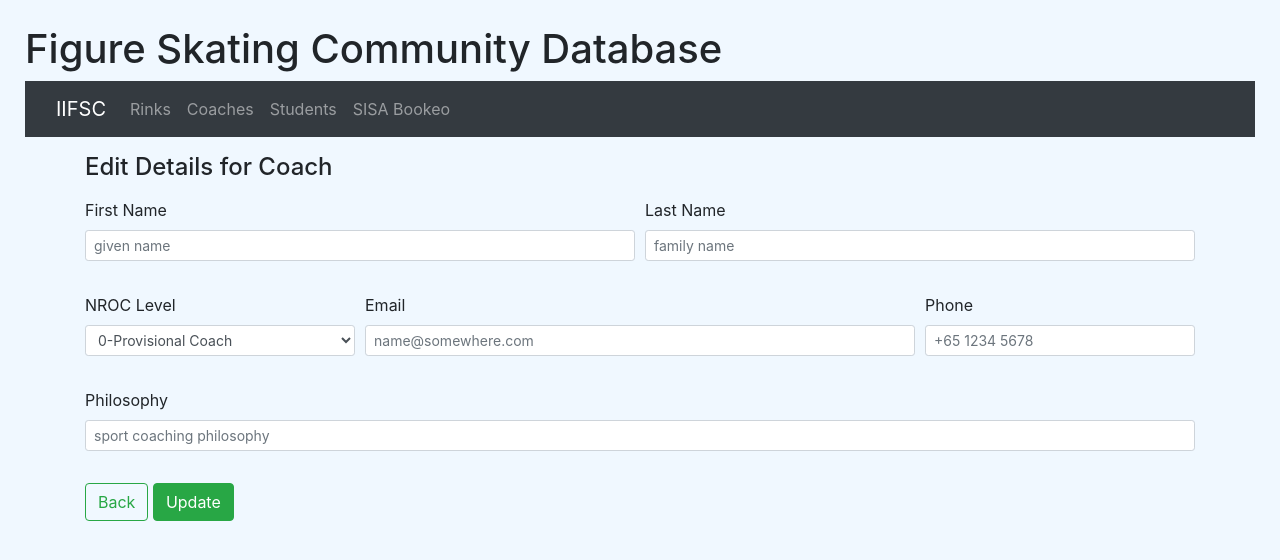
After one commit to suipingooi/mysched, a Flask app: template iifscDB/templates/update_coach.template.html in a window 1280 px wide. The commit adds this page. Shown: the top 560 px of the page. Run offline with Flask 2, Linux system fonts and the light colour scheme; the template is opened without the code that fills it, so the values that code supplies are empty; some libraries are stand-ins or nearby versions.

Commit message:
added coaches edit/update

```diff
--- a/iifscDB/app.py
+++ b/iifscDB/app.py
@@ -43,7 +43,9 @@ def coaches_list():
         'coach_lname': 1,
         'coach_fname': 1,
         'nroc_level': 1,
-        'philosophy': 1
+        'philosophy': 1,
+        'coach_email': 1,
+        'coach_phone': 1
     })
 
     return render_template('coach.template.html',
@@ -74,17 +76,17 @@ def newcoach_form():
         "philosophy": philosophy
     })
 
-    return "Coach Added Successfully"
+    return redirect(url_for('coaches_list'))
 
 
 # coaches remove - DELETE
 @app.route('/coaches/<coach_id>/delete')
 def del_coach(coach_id):
-    coach = db.coaches.find_one({
+    coach_to_delete = db.coaches.find_one({
         '_id': ObjectId(coach_id)
     })
     return render_template('validate_coach.template.html',
-                           coach_to_delete=coach)
+                           coach_to_delete=coach_to_delete)
 
 
 @app.route('/coaches/<coach_id>/delete', methods=['POST'])
@@ -95,8 +97,28 @@ def process_delete_coach(coach_id):
     return redirect(url_for('coaches_list'))
 
 
+@app.route('/coaches/<coach_id>/update')
+def update_coach(coach_id):
+    coach_to_edit = db.coaches.find_one({
+        '_id': ObjectId(coach_id)
+    })
+    return render_template('update_coach.template.html',
+                           coach_to_edit=coach_to_edit)
+
+
+@app.route('/coaches/<coach_id>/update', methods=['POST'])
+def process_update_coach(coach_id):
+    db.coaches.update_one({
+        '_id': ObjectId(coach_id)
+    }, {
+        '$set': request.form
+    })
+    return redirect(url_for('coaches_list'))
+
 # STUDENTS PAGE
 # students listing - READ
+
+
 @app.route('/students')
 def students_list():
 
--- a/iifscDB/static/css/style.css
+++ b/iifscDB/static/css/style.css
@@ -6,11 +6,14 @@ body {
     margin: 10px;
     padding: 5px;
     color: Navy;
-    width: 22rem;
+    width: 18rem;
 }
 .cards {
     display: flex;
     flex-wrap: wrap;
+}
+.card-text {
+    font-style: italic;
 }
 .student {
     margin: 10px;
@@ -29,6 +32,14 @@ body {
     color: white;
     padding: 0px 3px 3px 4px;
 }
+#pencil {
+    width:16px;
+}
+.pencil:hover {
+    background-color: #28a745;
+    border-radius: 10px;
+    padding: 0px 3px 3px 4px;
+}
 .card-img-top {
     width: 60%;
     align-self: center;
--- /dev/null
+++ b/iifscDB/templates/update_coach.template.html
@@ -0,0 +1,52 @@
+{% extends 'base.template.html'%}
+
+{%block content%}
+<h4>Edit Details for Coach {{coach_to_edit.coach_fname}} {{coach_to_edit.coach_lname}}</h4>
+<form method="POST">
+    <div class="form-row mt-3">
+        <div class="form-group col-md-6">
+            <label class="form-label">First Name </label>
+            <input type="text" name="coach_fname" value="{{coach_to_edit.coach_fname}}"
+                class="form-control form-control-sm" placeholder="given name">
+        </div>
+        <div class="form-group col-md-6">
+            <label class="form-label">Last Name </label>
+            <input type="text" name="coach_lname" value="{{coach_to_edit.coach_lname}}"
+                class="form-control form-control-sm" placeholder="family name">
+        </div>
+    </div>
+    <div class="form-row mt-3">
+        <div class="form-group col-md-3">
+            <label class="form-label">NROC Level </label>
+            <select name="nroc_level" class="form-control form-control-sm">
+                <option {%if coach_to_edit.nroc_level == '0-Provisional Coach'%} selected {%endif%}> 0-Provisional Coach</option>
+                <option {%if coach_to_edit.nroc_level == '1-Coach'%} selected {%endif%}> 1-Coach</option>
+                <option {%if coach_to_edit.nroc_level == '2-Senior Coach'%} selected {%endif%}> 2-Senior Coach</option>
+                <option {%if coach_to_edit.nroc_level == '3-Master Coach'%} selected {%endif%}> 3-Master Coach</option>
+            </select>
+        </div>
+        <div class="form-group col-md-6">
+            <label class="form-label">Email </label>
+            <input type="email" name="coach_email" value="{{coach_to_edit.coach_email}}"
+                class="form-control form-control-sm" placeholder="name@somewhere.com">
+        </div>
+        <div class="form-group col-md-3">
+            <label class="form-label">Phone </label>
+            <input type="text" name="coach_phone" value="{{coach_to_edit.coach_phone}}"
+                class="form-control form-control-sm" placeholder="+65 1234 5678">
+        </div>
+    </div>
+    <div class="form-row mt-3">
+        <div class="form-group col-md-12">
+            <label class="form-label">Philosophy </label>
+            <input type="text" name="philosophy" value="{{coach_to_edit.philosophy}}"
+                class="form-control form-control-sm" placeholder="sport coaching philosophy"/>
+        </div>
+    </div>
+    <div>
+        <a class="btn btn-outline-success mt-3" href="{{ url_for('coaches_list')}}"> Back</a>
+        <input type="submit" value="Update" class="btn btn-success mt-3" />
+    </div>
+</form>
+
+{%endblock%}
```
Also changed, not shown: iifscDB/templates/coach.template.html (+23 -4 lines), iifscDB/static/images/pencil.png (added).
